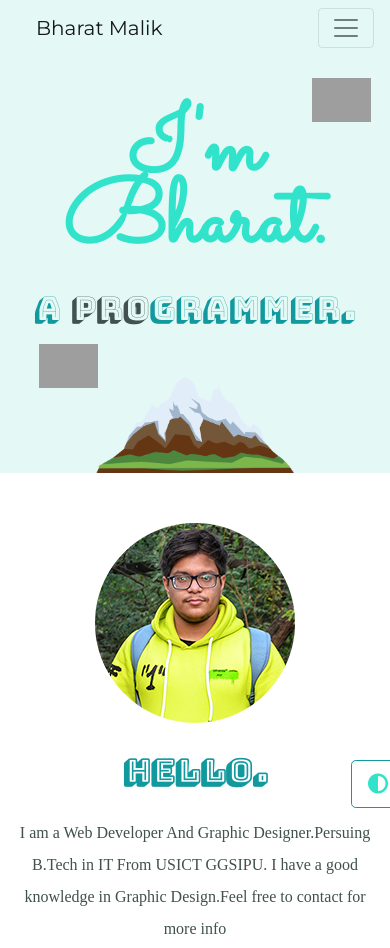
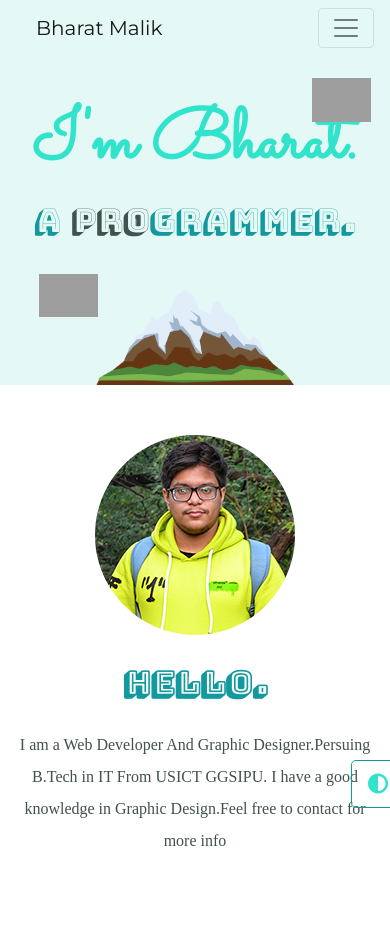
Before and after one commit to bharat1999/bharat1999.github.io, a plain HTML site: page index.html in a window 390 px wide. Shown: the top 948 px of the page. Drawn offline with nearby package versions, Linux system fonts and the light colour scheme; grey boxes are pictures that could not be loaded; a web font is replaced by a local one.

Commit message:
Font size to vmin for better responsiveness

```diff
--- a/css/styles.css
+++ b/css/styles.css
@@ -80,7 +80,7 @@ body
 }
 h1
 {
-    font-size: 562.5%;
+    font-size: 18vmin;
     margin:10% auto 0 auto;
     font-family: 'Sacramento', cursive;
     color:#30e3ca;
```
